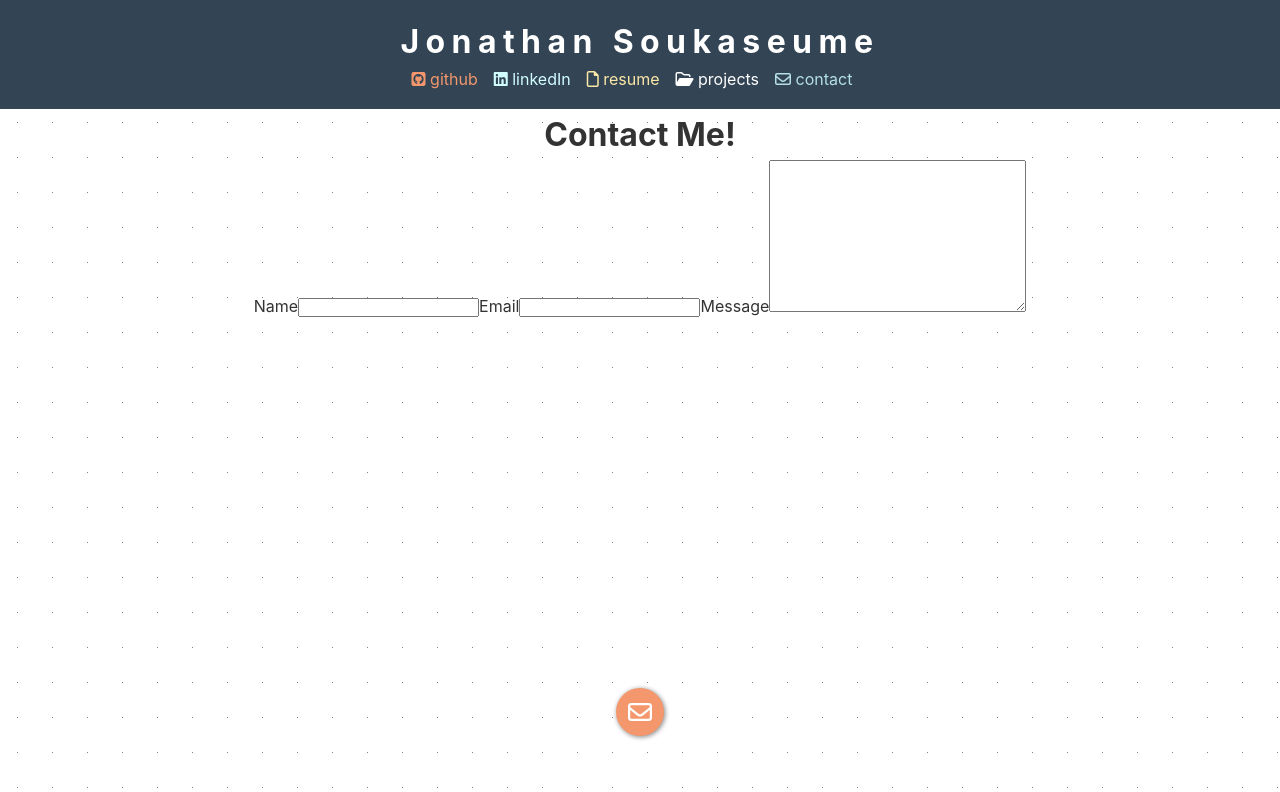
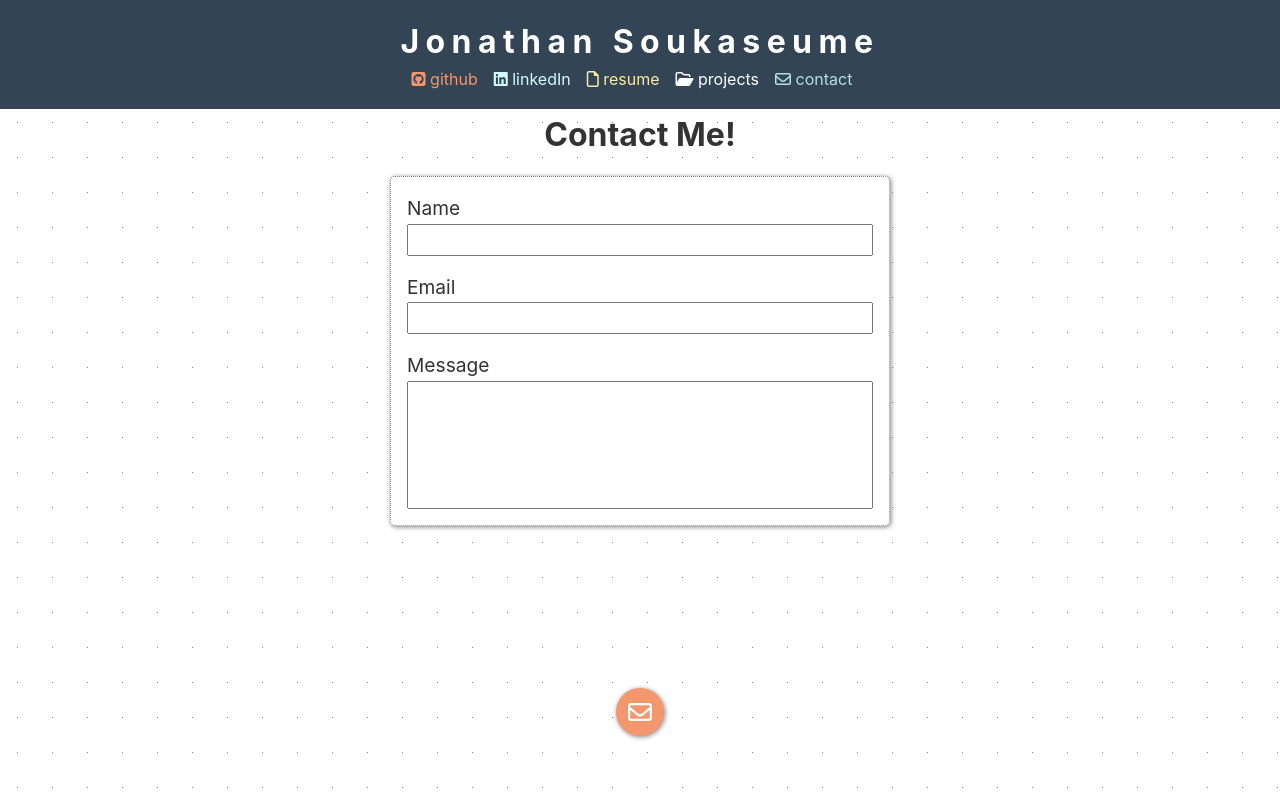
Before and after one commit to jsoomie/mern-profile, a React (Create React App) app in the folder client/: page /contact in a window 1280 px wide. Shown: the top 792 px of the page. Built offline with nearby package versions, Linux system fonts and the light colour scheme.

Commit message:
added card style to contact

```diff
--- a/client/src/components/ContactForm/ContactForm.css
+++ b/client/src/components/ContactForm/ContactForm.css
@@ -0,0 +1,33 @@
+.form-container {
+  display: grid;
+  grid-template-columns: repeat(1fr, 2fr);
+  background-color: #fff;
+  border: 1px dotted gray;
+  padding: 1rem;
+  width: 500px;
+  border-radius: 5px;
+  box-shadow: 1px 1px 5px gray;
+}
+
+.form-container input,
+.form-container textarea {
+  width: 100%;
+  height: 2rem;
+  resize: none;
+  padding: 0.5rem;
+  font-size: 1rem;
+}
+
+.form-container textarea {
+  height: 8rem;
+}
+
+.form-container label {
+  font-size: 1.2rem;
+  width: 50%;
+  text-align: left;
+}
+
+.line-break {
+  margin: 0.5rem 0;
+}
--- a/client/src/components/ContactForm/ContactForm.js
+++ b/client/src/components/ContactForm/ContactForm.js
@@ -1,12 +1,16 @@
+import "./ContactForm.css";
+
 export const ContactForm = () => {
   return (
-    <form action="">
+    <form className="form-container my-1">
       <label htmlFor="name">Name</label>
       <input type="text" />
+      <div className="line-break"></div>
       <label htmlFor="email">Email</label>
       <input type="email" />
+      <div className="line-break"></div>
       <label htmlFor="body">Message</label>
-      <textarea name="body" id="contact-body" cols="30" rows="10"></textarea>
+      <textarea name="body" id="contact-body"></textarea>
     </form>
   );
 };
```
